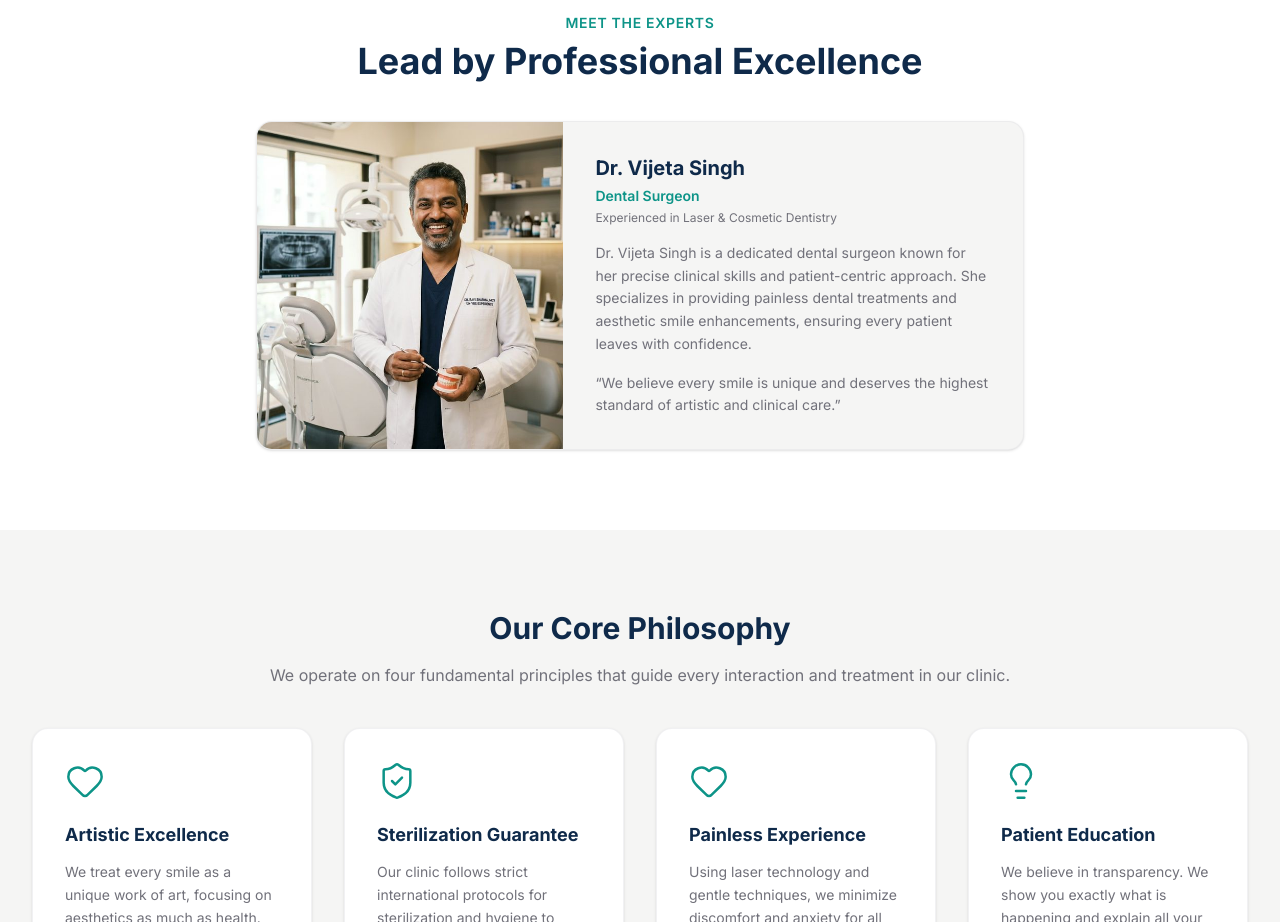
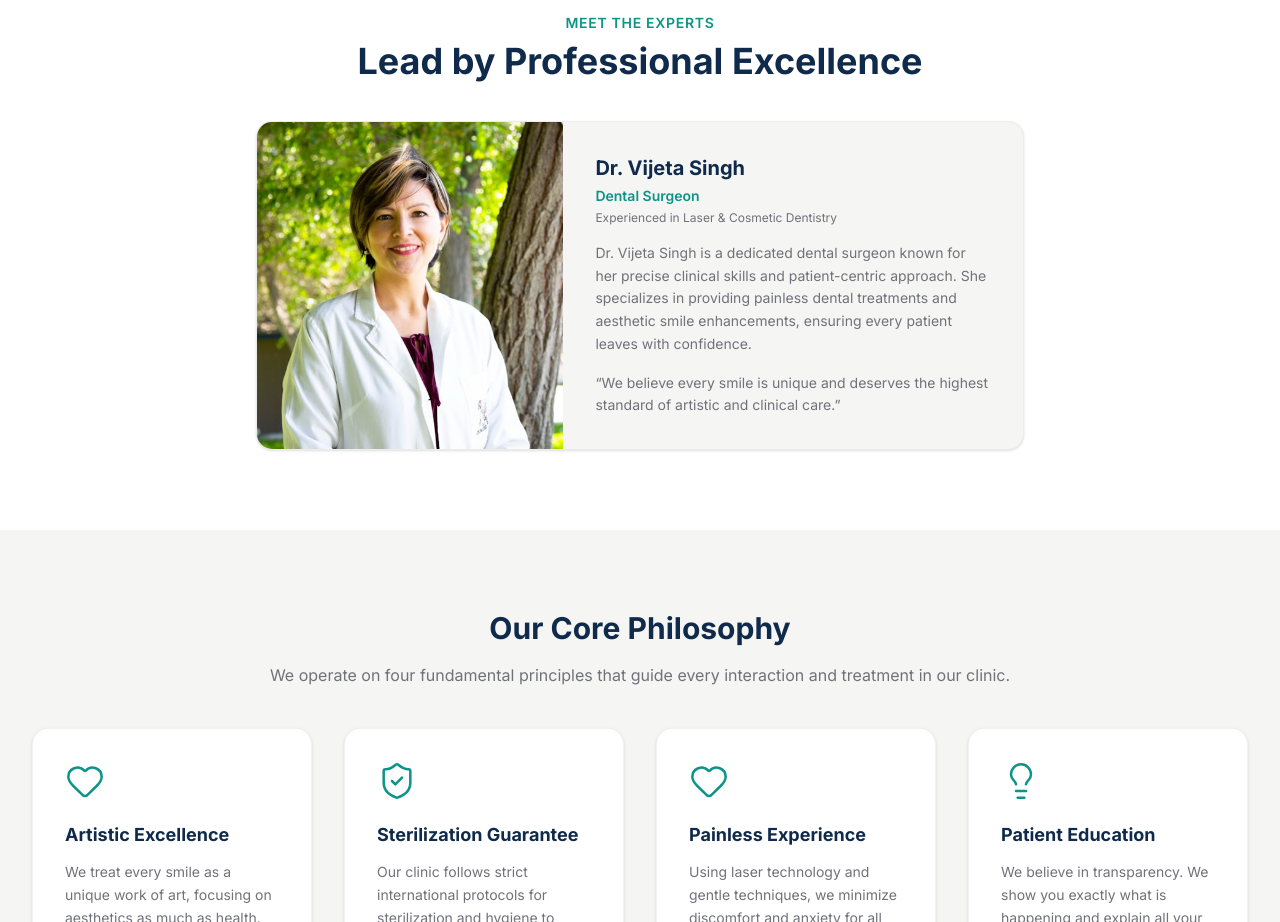
Before and after one commit to punitkumarrai/sampledentalclinic, a Next.js app: page /about in a window 1280 px wide. Shown: the part 1240-2162 px from the top of the page. Built offline with nearby package versions, Linux system fonts and the light colour scheme.

Commit message:
Update DantArt doctor image to lady doctor

```diff
--- a/content/clients/dant-art.ts
+++ b/content/clients/dant-art.ts
@@ -92,7 +92,7 @@ const dantArt: SiteConfig = {
     bio: "Dr. Vijeta Singh is a dedicated dental surgeon known for her precise clinical skills and patient-centric approach. She specializes in providing painless dental treatments and aesthetic smile enhancements, ensuring every patient leaves with confidence.",
     quote:
       "“We believe every smile is unique and deserves the highest standard of artistic and clinical care.”",
-    imagePath: "/images/doctor.jpg",
+    imagePath: "/images/lady_doctor.jpg",
     imageAlt: "Dr. Vijeta Singh — Lead Dentist at DantArt Dental Clinic",
   },
 
```
